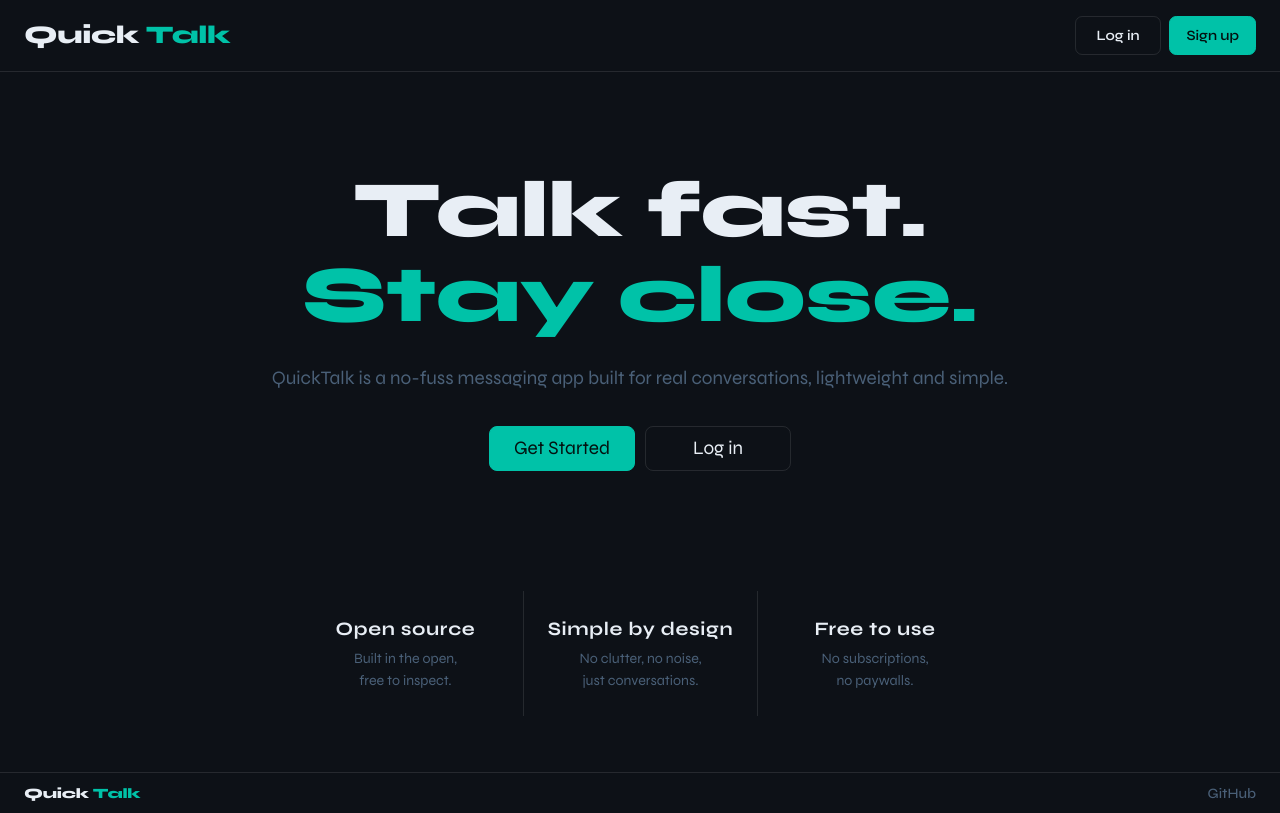
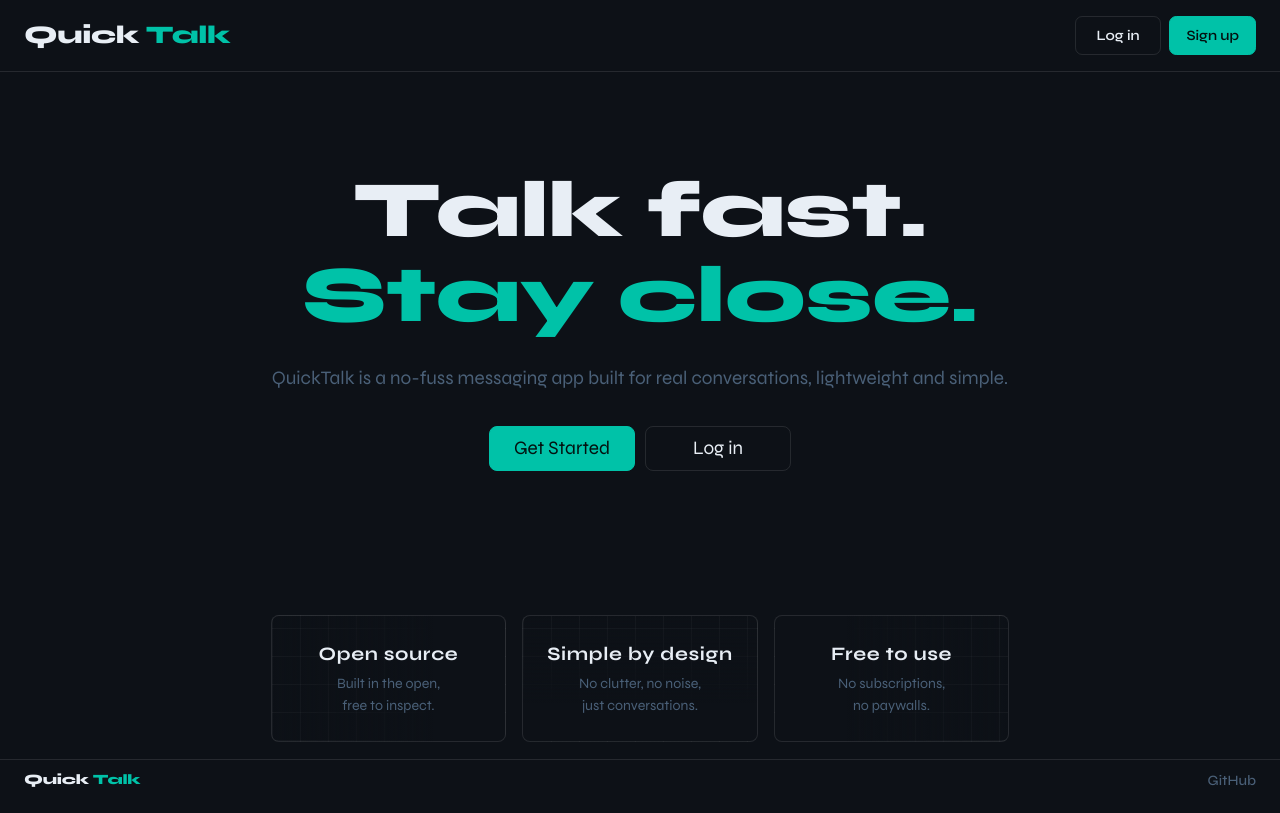
Before and after one commit to Dur4nt3/messaging_project_front, a React (Vite) app: page / in a window 1280 px wide. Built offline with nearby package versions, Linux system fonts and the light colour scheme.

Commit message:
Redesign app overview section
Added more styling to the aforementioned section.

```diff
--- a/src/modules/routes/root/stylesheets/AppOverview.css
+++ b/src/modules/routes/root/stylesheets/AppOverview.css
@@ -1,21 +1,56 @@
 .app-overview-cont {
     align-self: center;
 
-    margin-top: auto;
-    margin-bottom: 2rem;
-    padding: 1.5rem;
+    margin-top: 2rem;
+    margin-bottom: auto;
+    padding: 1rem;
 
     display: grid;
     grid-template-rows: 1fr 1fr 1fr;
+    gap: 1rem;
 }
 
 .app-overview-cont .overview-fragment {
     text-align: center;
-    padding: 0.75rem;
+    padding: 1rem;
+
+    border: 1px solid var(--separator-border);
+    border-radius: 0.5rem;
+
+    --background-direction: top;
+
+    background:
+        linear-gradient(
+            to var(--background-direction),
+            rgba(13, 17, 23, 0) 0%,
+            var(--background-color) 70%
+        ),
+        repeating-linear-gradient(
+            0deg,
+            rgba(255, 255, 255, 0.035) 0px,
+            rgba(255, 255, 255, 0.035) 1px,
+            transparent 1px,
+            transparent 28px
+        ),
+        repeating-linear-gradient(
+            90deg,
+            rgba(255, 255, 255, 0.035) 0px,
+            rgba(255, 255, 255, 0.035) 1px,
+            transparent 1px,
+            transparent 28px
+        );
 }
 
-.overview-fragment + .overview-fragment {
-    border-top: 1px solid var(--separator-border);
+.app-overview-cont .overview-fragment:nth-child(3n + 1) {
+    --background-direction: top;
+}
+
+.app-overview-cont .overview-fragment:nth-child(3n + 2) {
+    --background-direction: bottom;
+}
+
+.app-overview-cont .overview-fragment:nth-child(3n + 3) {
+    --background-direction: top;
 }
 
 .app-overview-cont .overview-fragment h2 {
@@ -45,14 +80,26 @@
         padding: 1rem;
     }
 
-    .overview-fragment + .overview-fragment {
+    /* .overview-fragment + .overview-fragment {
         border-top: none;
         border-left: 1px solid var(--separator-border);
-    }
+    } */
 }
 
 @media (min-width: 64rem) {
     .app-overview-cont .overview-fragment {
         padding: 1.5rem;
     }
+
+    .app-overview-cont .overview-fragment:nth-child(3n + 1) {
+        --background-direction: right;
+    }
+
+    .app-overview-cont .overview-fragment:nth-child(3n + 2) {
+        --background-direction: bottom;
+    }
+
+    .app-overview-cont .overview-fragment:nth-child(3n + 3) {
+        --background-direction: left;
+    }
 }
```
